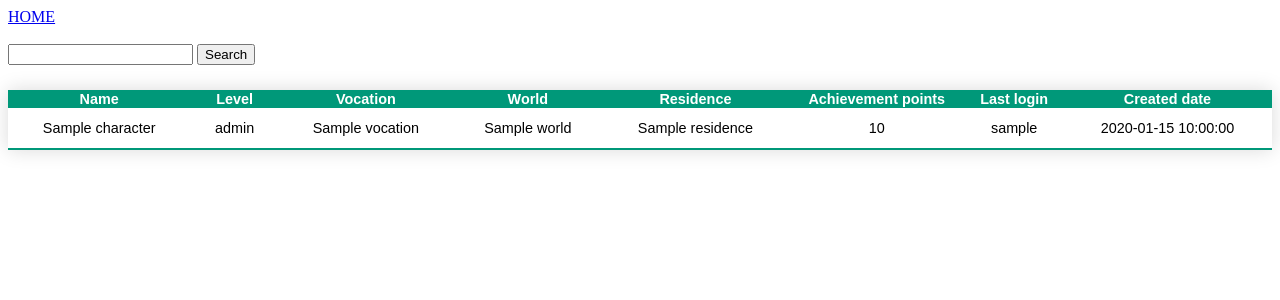
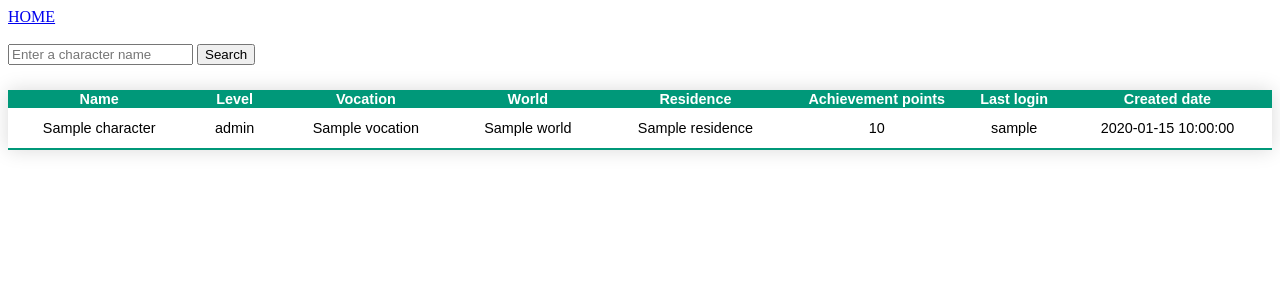
Before and after one commit to Dharel41/tibiacompendium, a Flask app: template templates/character.html in a window 1280 px wide. Shown: the top 300 px of the page. Run offline with Flask 3, Linux system fonts and the light colour scheme; the template is opened without the code that fills it: most values are stand-ins (such as "Sample title", 1, 10 or a date in 2020).

Commit message:
add input placeholders

```diff
--- a/templates/character.html
+++ b/templates/character.html
@@ -5,7 +5,7 @@
 <br><br>
 {% block content %}
   <form method="get">
-    <input name="search" id="search" required>
+    <input name="search" id="search" placeholder="Enter a character name" required>
     <input type="submit" value="Search">
   </form>
 {% endblock %}
--- a/templates/huntingplace.html
+++ b/templates/huntingplace.html
@@ -18,7 +18,7 @@
     </div>
 
     <div>
-      <input name="name" id="name">
+      <input name="name" id="name" placeholder="Enter a name">
     </div>
 
     <div>
```
